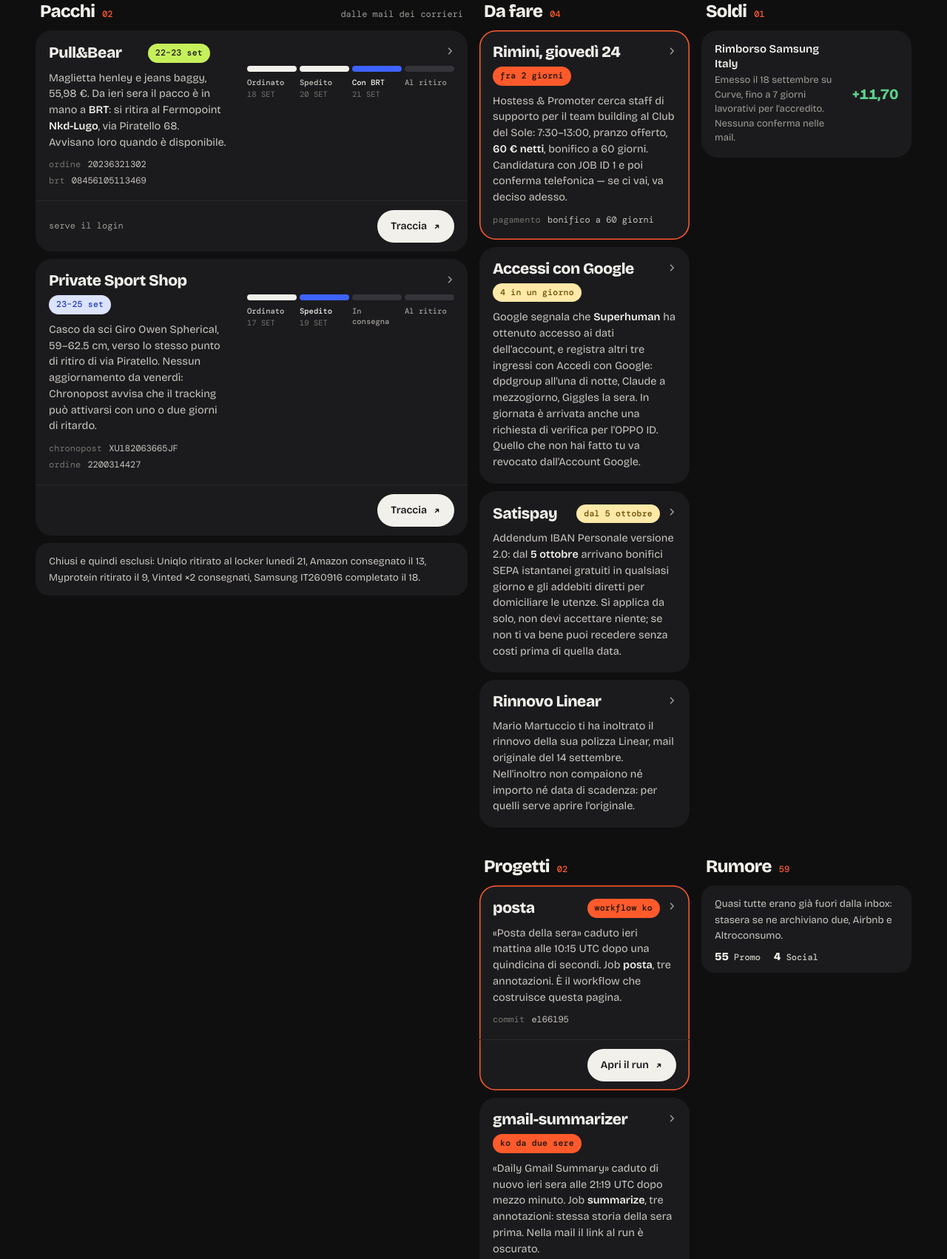
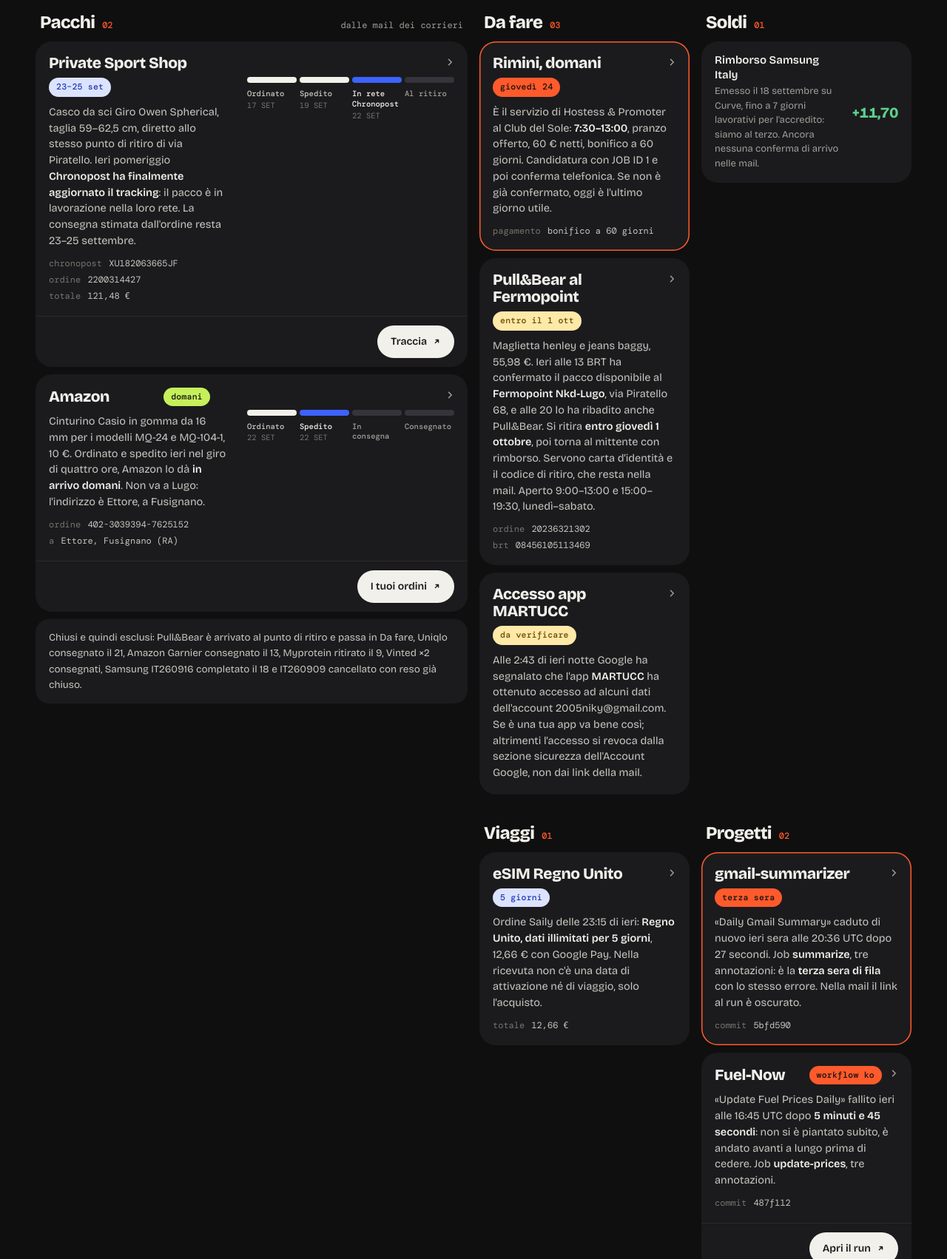
Before and after one commit to martucc/posta, a plain HTML site: page index.html in a window 1280 px wide. Shown: the part 449-2151 px from the top of the page at 74% size. Drawn offline with nearby package versions, Linux system fonts and the light colour scheme.

Commit message:
Riepilogo del 23.09.2026

```diff
--- a/index.html
+++ b/index.html
@@ -196,7 +196,7 @@
       <text x="60" y="47" text-anchor="middle" fill="currentColor"
             style="font:700 12px/1 'JetBrains Mono',monospace;letter-spacing:.22em">LUGO</text>
       <text x="60" y="68" text-anchor="middle" fill="currentColor"
-            style="font:700 15px/1 'JetBrains Mono',monospace;letter-spacing:.04em">22.09</text>
+            style="font:700 15px/1 'JetBrains Mono',monospace;letter-spacing:.04em">23.09</text>
       <text x="60" y="83" text-anchor="middle" fill="currentColor"
             style="font:400 9px/1 'JetBrains Mono',monospace;letter-spacing:.2em">2026 · RA</text>
       <path d="M18 98c8-6 16-6 24 0s16 6 24 0 16-6 24 0" stroke="currentColor" stroke-width="2"/>
@@ -211,14 +211,14 @@
       <button class="install" id="install" type="button">Installa</button>
     </div>
 
-    <h1>Pull&amp;Bear domani, Rimini giovedì, e <span class="hl">due workflow GitHub</span> da rimettere in piedi</h1>
-    <p class="dateline"><b>MAR 22 SET 2026</b> · ultime 24 ore · 122 thread letti</p>
+    <h1>Pull&amp;Bear è al Fermopoint, <span class="hl">Rimini è domani</span>, e due workflow GitHub sono caduti</h1>
+    <p class="dateline"><b>MER 23 SET 2026</b> · ultime 24 ore · 140 thread letti</p>
 
     <div class="board">
-      <div class="urg"><b>4</b><span>Da fare</span></div>
+      <div class="urg"><b>3</b><span>Da fare</span></div>
       <div><b>2</b><span>In viaggio</span></div>
       <div><b>2</b><span>Workflow ko</span></div>
-      <div><b>59</b><span>Rumore</span></div>
+      <div><b>63</b><span>Rumore</span></div>
     </div>
   </header>
   <div class="perf"></div>
@@ -230,37 +230,17 @@
       <div class="rows">
 
         <div class="card">
-          <a class="row" href="https://mail.google.com/mail/u/0/#all/1a0c58193cad3b10" target="_blank" rel="noopener">
+          <a class="row" href="https://mail.google.com/mail/u/0/#all/1a0c8ee7ceaaac36" target="_blank" rel="noopener">
             <svg class="arrow" viewBox="0 0 16 16" fill="none" aria-hidden="true"><path d="M6 3l5 5-5 5" stroke="currentColor" stroke-width="2" stroke-linecap="round" stroke-linejoin="round"/></svg>
-            <div class="row-top"><span class="who">Pull&amp;Bear</span><span class="tag ok">22–23 set</span></div>
-            <p>Maglietta henley e jeans baggy, 55,98 €. Da ieri sera il pacco è in mano a <strong>BRT</strong>: si ritira al Fermopoint <strong>Nkd-Lugo</strong>, via Piratello 68. Avvisano loro quando è disponibile.</p>
+            <div class="row-top"><span class="who">Private Sport Shop</span><span class="tag go">23–25 set</span></div>
+            <p>Casco da sci Giro Owen Spherical, taglia 59–62,5 cm, diretto allo stesso punto di ritiro di via Piratello. Ieri pomeriggio <strong>Chronopost ha finalmente aggiornato il tracking</strong>: il pacco è in lavorazione nella loro rete. La consegna stimata dall&#x27;ordine resta 23–25 settembre.</p>
             <ol class="route">
-              <li class="done"><b>Ordinato</b><em>18 SET</em></li>
-              <li class="done"><b>Spedito</b><em>20 SET</em></li>
-              <li class="now"><b>Con BRT</b><em>21 SET</em></li>
+              <li class="done"><b>Ordinato</b><em>17 SET</em></li>
+              <li class="done"><b>Spedito</b><em>19 SET</em></li>
+              <li class="now"><b>In rete Chronopost</b><em>22 SET</em></li>
               <li><b>Al ritiro</b></li>
             </ol>
-            <div class="meta"><span><i>ordine</i> <code>20236321302</code></span><span><i>brt</i> <code>08456105113469</code></span></div>
-          </a>
-          <div class="foot">
-            <span class="hint">serve il login</span>
-            <a class="btn" href="https://www.pullandbear.com/IT/it/user-profile.html#profile/my-shopping" target="_blank" rel="noopener">
-              Traccia<svg viewBox="0 0 16 16" fill="none"><path d="M5 11l6-6M6 5h5v5" stroke="currentColor" stroke-width="2" stroke-linecap="round" stroke-linejoin="round"/></svg></a>
-          </div>
-        </div>
-
-        <div class="card">
-          <a class="row" href="https://mail.google.com/mail/u/0/#all/1a0b8ba30ad38929" target="_blank" rel="noopener">
-            <svg class="arrow" viewBox="0 0 16 16" fill="none" aria-hidden="true"><path d="M6 3l5 5-5 5" stroke="currentColor" stroke-width="2" stroke-linecap="round" stroke-linejoin="round"/></svg>
-            <div class="row-top"><span class="who">Private Sport Shop</span><span class="tag go">23–25 set</span></div>
-            <p>Casco da sci Giro Owen Spherical, 59–62.5 cm, verso lo stesso punto di ritiro di via Piratello. Nessun aggiornamento da venerdì: Chronopost avvisa che il tracking può attivarsi con uno o due giorni di ritardo.</p>
-            <ol class="route">
-              <li class="done"><b>Ordinato</b><em>17 SET</em></li>
-              <li class="now"><b>Spedito</b><em>19 SET</em></li>
-              <li><b>In consegna</b></li>
-              <li><b>Al ritiro</b></li>
-            </ol>
-            <div class="meta"><span><i>chronopost</i> <code>XU182063665JF</code></span><span><i>ordine</i> <code>2200314427</code></span></div>
+            <div class="meta"><span><i>chronopost</i> <code>XU182063665JF</code></span><span><i>ordine</i> <code>2200314427</code></span><span><i>totale</i> <code>121,48 €</code></span></div>
           </a>
           <div class="foot">
             <a class="btn" href="https://www.chronopost.fr/tracking-no-cms/suivi-page?langue=fr_FR&amp;listeNumerosLT=XU182063665JF" target="_blank" rel="noopener">
@@ -268,44 +248,56 @@
           </div>
         </div>
 
+        <div class="card">
+          <a class="row" href="https://mail.google.com/mail/u/0/#all/1a0c9f988cebfc7b" target="_blank" rel="noopener">
+            <svg class="arrow" viewBox="0 0 16 16" fill="none" aria-hidden="true"><path d="M6 3l5 5-5 5" stroke="currentColor" stroke-width="2" stroke-linecap="round" stroke-linejoin="round"/></svg>
+            <div class="row-top"><span class="who">Amazon</span><span class="tag ok">domani</span></div>
+            <p>Cinturino Casio in gomma da 16 mm per i modelli MQ-24 e MQ-104-1, 10 €. Ordinato e spedito ieri nel giro di quattro ore, Amazon lo dà <strong>in arrivo domani</strong>. Non va a Lugo: l&#x27;indirizzo è Ettore, a Fusignano.</p>
+            <ol class="route">
+              <li class="done"><b>Ordinato</b><em>22 SET</em></li>
+              <li class="now"><b>Spedito</b><em>22 SET</em></li>
+              <li><b>In consegna</b></li>
+              <li><b>Consegnato</b></li>
+            </ol>
+            <div class="meta"><span><i>ordine</i> <code>402-3039394-7625152</code></span><span><i>a</i> <code>Ettore, Fusignano (RA)</code></span></div>
+          </a>
+          <div class="foot">
+            <a class="btn" href="https://www.amazon.it/gp/css/order-history" target="_blank" rel="noopener">
+              I tuoi ordini<svg viewBox="0 0 16 16" fill="none"><path d="M5 11l6-6M6 5h5v5" stroke="currentColor" stroke-width="2" stroke-linecap="round" stroke-linejoin="round"/></svg></a>
+          </div>
+        </div>
+
       </div>
-      <div class="quiet">Chiusi e quindi esclusi: Uniqlo ritirato al locker lunedì 21, Amazon consegnato il 13, Myprotein ritirato il 9, Vinted ×2 consegnati, Samsung IT260916 completato il 18.</div>
+      <div class="quiet">Chiusi e quindi esclusi: Pull&amp;Bear è arrivato al punto di ritiro e passa in Da fare, Uniqlo consegnato il 21, Amazon Garnier consegnato il 13, Myprotein ritirato il 9, Vinted ×2 consegnati, Samsung IT260916 completato il 18 e IT260909 cancellato con reso già chiuso.</div>
     </section>
 
     <section>
-      <div class="sec-head"><h2>Da fare</h2><span class="n">04</span><span class="rule"></span></div>
+      <div class="sec-head"><h2>Da fare</h2><span class="n">03</span><span class="rule"></span></div>
       <div class="rows">
 
         <div class="card urgent">
           <a class="row" href="https://mail.google.com/mail/u/0/#all/1a0be250786b462e" target="_blank" rel="noopener">
             <svg class="arrow" viewBox="0 0 16 16" fill="none" aria-hidden="true"><path d="M6 3l5 5-5 5" stroke="currentColor" stroke-width="2" stroke-linecap="round" stroke-linejoin="round"/></svg>
-            <div class="row-top"><span class="who">Rimini, giovedì 24</span><span class="tag crit">fra 2 giorni</span></div>
-            <p>Hostess &amp; Promoter cerca staff di supporto per il team building al Club del Sole: 7:30–13:00, pranzo offerto, <strong>60 € netti</strong>, bonifico a 60 giorni. Candidatura con JOB ID 1 e poi conferma telefonica — se ci vai, va deciso adesso.</p>
+            <div class="row-top"><span class="who">Rimini, domani</span><span class="tag crit">giovedì 24</span></div>
+            <p>È il servizio di Hostess &amp; Promoter al Club del Sole: <strong>7:30–13:00</strong>, pranzo offerto, 60 € netti, bonifico a 60 giorni. Candidatura con JOB ID 1 e poi conferma telefonica. Se non è già confermato, oggi è l&#x27;ultimo giorno utile.</p>
             <div class="meta"><span><i>pagamento</i> <code>bonifico a 60 giorni</code></span></div>
           </a>
         </div>
 
         <div class="card">
-          <a class="row" href="https://mail.google.com/mail/u/0/#all/1a0c32c99f933f98" target="_blank" rel="noopener">
+          <a class="row" href="https://mail.google.com/mail/u/0/#all/1a0c8c963515f8da" target="_blank" rel="noopener">
             <svg class="arrow" viewBox="0 0 16 16" fill="none" aria-hidden="true"><path d="M6 3l5 5-5 5" stroke="currentColor" stroke-width="2" stroke-linecap="round" stroke-linejoin="round"/></svg>
-            <div class="row-top"><span class="who">Accessi con Google</span><span class="tag warn">4 in un giorno</span></div>
-            <p>Google segnala che <strong>Superhuman</strong> ha ottenuto accesso ai dati dell&#x27;account, e registra altri tre ingressi con Accedi con Google: dpdgroup all&#x27;una di notte, Claude a mezzogiorno, Giggles la sera. In giornata è arrivata anche una richiesta di verifica per l&#x27;OPPO ID. Quello che non hai fatto tu va revocato dall&#x27;Account Google.</p>
+            <div class="row-top"><span class="who">Pull&amp;Bear al Fermopoint</span><span class="tag warn">entro il 1 ott</span></div>
+            <p>Maglietta henley e jeans baggy, 55,98 €. Ieri alle 13 BRT ha confermato il pacco disponibile al <strong>Fermopoint Nkd-Lugo</strong>, via Piratello 68, e alle 20 lo ha ribadito anche Pull&amp;Bear. Si ritira <strong>entro giovedì 1 ottobre</strong>, poi torna al mittente con rimborso. Servono carta d&#x27;identità e il codice di ritiro, che resta nella mail. Aperto 9:00–13:00 e 15:00–19:30, lunedì–sabato.</p>
+            <div class="meta"><span><i>ordine</i> <code>20236321302</code></span><span><i>brt</i> <code>08456105113469</code></span></div>
           </a>
         </div>
 
         <div class="card">
-          <a class="row" href="https://mail.google.com/mail/u/0/#all/1a0c4b68bef31655" target="_blank" rel="noopener">
+          <a class="row" href="https://mail.google.com/mail/u/0/#all/1a0c691adb5d08e7" target="_blank" rel="noopener">
             <svg class="arrow" viewBox="0 0 16 16" fill="none" aria-hidden="true"><path d="M6 3l5 5-5 5" stroke="currentColor" stroke-width="2" stroke-linecap="round" stroke-linejoin="round"/></svg>
-            <div class="row-top"><span class="who">Satispay</span><span class="tag warn">dal 5 ottobre</span></div>
-            <p>Addendum IBAN Personale versione 2.0: dal <strong>5 ottobre</strong> arrivano bonifici SEPA istantanei gratuiti in qualsiasi giorno e gli addebiti diretti per domiciliare le utenze. Si applica da solo, non devi accettare niente; se non ti va bene puoi recedere senza costi prima di quella data.</p>
-          </a>
-        </div>
-
-        <div class="card">
-          <a class="row" href="https://mail.google.com/mail/u/0/#all/1a0c50e42eb0987e" target="_blank" rel="noopener">
-            <svg class="arrow" viewBox="0 0 16 16" fill="none" aria-hidden="true"><path d="M6 3l5 5-5 5" stroke="currentColor" stroke-width="2" stroke-linecap="round" stroke-linejoin="round"/></svg>
-            <div class="row-top"><span class="who">Rinnovo Linear</span></div>
-            <p>Mario Martuccio ti ha inoltrato il rinnovo della sua polizza Linear, mail originale del 14 settembre. Nell&#x27;inoltro non compaiono né importo né data di scadenza: per quelli serve aprire l&#x27;originale.</p>
+            <div class="row-top"><span class="who">Accesso app MARTUCC</span><span class="tag warn">da verificare</span></div>
+            <p>Alle 2:43 di ieri notte Google ha segnalato che l&#x27;app <strong>MARTUCC</strong> ha ottenuto accesso ad alcuni dati dell&#x27;account 2005niky@gmail.com. Se è una tua app va bene così; altrimenti l&#x27;accesso si revoca dalla sezione sicurezza dell&#x27;Account Google, non dai link della mail.</p>
           </a>
         </div>
 
@@ -320,7 +312,23 @@
           <a class="cash" href="https://mail.google.com/mail/u/0/#all/1a0bb9883bca7a4a" target="_blank" rel="noopener">
             <span class="amt in">+11,70</span>
             <span class="cash-txt"><b>Rimborso Samsung Italy</b>
-              <span>Emesso il 18 settembre su Curve, fino a 7 giorni lavorativi per l&#x27;accredito. Nessuna conferma nelle mail.</span></span>
+              <span>Emesso il 18 settembre su Curve, fino a 7 giorni lavorativi per l&#x27;accredito: siamo al terzo. Ancora nessuna conferma di arrivo nelle mail.</span></span>
+          </a>
+        </div>
+
+      </div>
+    </section>
+
+    <section>
+      <div class="sec-head"><h2>Viaggi</h2><span class="n">01</span><span class="rule"></span></div>
+      <div class="rows">
+
+        <div class="card">
+          <a class="row" href="https://mail.google.com/mail/u/0/#all/1a0caf912c1aa2e9" target="_blank" rel="noopener">
+            <svg class="arrow" viewBox="0 0 16 16" fill="none" aria-hidden="true"><path d="M6 3l5 5-5 5" stroke="currentColor" stroke-width="2" stroke-linecap="round" stroke-linejoin="round"/></svg>
+            <div class="row-top"><span class="who">eSIM Regno Unito</span><span class="tag go">5 giorni</span></div>
+            <p>Ordine Saily delle 23:15 di ieri: <strong>Regno Unito, dati illimitati per 5 giorni</strong>, 12,66 € con Google Pay. Nella ricevuta non c&#x27;è una data di attivazione né di viaggio, solo l&#x27;acquisto.</p>
+            <div class="meta"><span><i>totale</i> <code>12,66 €</code></span></div>
           </a>
         </div>
 
@@ -332,24 +340,57 @@
       <div class="rows">
 
         <div class="card urgent">
-          <a class="row" href="https://mail.google.com/mail/u/0/#all/1a0c3774c37ae606" target="_blank" rel="noopener">
+          <a class="row" href="https://mail.google.com/mail/u/0/#all/1a0cad609e374480" target="_blank" rel="noopener">
             <svg class="arrow" viewBox="0 0 16 16" fill="none" aria-hidden="true"><path d="M6 3l5 5-5 5" stroke="currentColor" stroke-width="2" stroke-linecap="round" stroke-linejoin="round"/></svg>
-            <div class="row-top"><span class="who">posta</span><span class="tag crit">workflow ko</span></div>
-            <p>«Posta della sera» caduto ieri mattina alle 10:15 UTC dopo una quindicina di secondi. Job <strong>posta</strong>, tre annotazioni. È il workflow che costruisce questa pagina.</p>
-            <div class="meta"><span><i>commit</i> <code>e166195</code></span></div>
+            <div class="row-top"><span class="who">gmail-summarizer</span><span class="tag crit">terza sera</span></div>
+            <p>«Daily Gmail Summary» caduto di nuovo ieri sera alle 20:36 UTC dopo 27 secondi. Job <strong>summarize</strong>, tre annotazioni: è la <strong>terza sera di fila</strong> con lo stesso errore. Nella mail il link al run è oscurato.</p>
+            <div class="meta"><span><i>commit</i> <code>5bfd590</code></span></div>
+          </a>
+        </div>
+
+        <div class="card">
+          <a class="row" href="https://mail.google.com/mail/u/0/#all/1a0ca0225ee88c0f" target="_blank" rel="noopener">
+            <svg class="arrow" viewBox="0 0 16 16" fill="none" aria-hidden="true"><path d="M6 3l5 5-5 5" stroke="currentColor" stroke-width="2" stroke-linecap="round" stroke-linejoin="round"/></svg>
+            <div class="row-top"><span class="who">Fuel-Now</span><span class="tag crit">workflow ko</span></div>
+            <p>«Update Fuel Prices Daily» fallito ieri alle 16:45 UTC dopo <strong>5 minuti e 45 secondi</strong>: non si è piantato subito, è andato avanti a lungo prima di cedere. Job <strong>update-prices</strong>, tre annotazioni.</p>
+            <div class="meta"><span><i>commit</i> <code>487f112</code></span></div>
           </a>
           <div class="foot">
-            <a class="btn" href="https://github.com/martucc/posta/actions/runs/35587785105" target="_blank" rel="noopener">
+            <a class="btn" href="https://github.com/martucc/Fuel-Now/actions/runs/35755555969" target="_blank" rel="noopener">
               Apri il run<svg viewBox="0 0 16 16" fill="none"><path d="M5 11l6-6M6 5h5v5" stroke="currentColor" stroke-width="2" stroke-linecap="round" stroke-linejoin="round"/></svg></a>
           </div>
         </div>
 
+      </div>
+    </section>
+
+    <section>
+      <div class="sec-head"><h2>Lavoro</h2><span class="n">03</span><span class="rule"></span></div>
+      <div class="rows">
+
         <div class="card">
-          <a class="row" href="https://mail.google.com/mail/u/0/#all/1a0c5d7224a0aa1e" target="_blank" rel="noopener">
+          <a class="row" href="https://mail.google.com/mail/u/0/#all/1a0c85eebfc0e96b" target="_blank" rel="noopener">
             <svg class="arrow" viewBox="0 0 16 16" fill="none" aria-hidden="true"><path d="M6 3l5 5-5 5" stroke="currentColor" stroke-width="2" stroke-linecap="round" stroke-linejoin="round"/></svg>
-            <div class="row-top"><span class="who">gmail-summarizer</span><span class="tag crit">ko da due sere</span></div>
-            <p>«Daily Gmail Summary» caduto di nuovo ieri sera alle 21:19 UTC dopo mezzo minuto. Job <strong>summarize</strong>, tre annotazioni: stessa storia della sera prima. Nella mail il link al run è oscurato.</p>
-            <div class="meta"><span><i>commit</i> <code>5bfd590</code></span></div>
+            <div class="row-top"><span class="who">Vetrofanie, Bologna o Reggio</span><span class="tag go">5–9 ott</span></div>
+            <p>Hostess &amp; Promoter cerca chi sa applicare pellicole adesive su banchi e espositori: <strong>50 € netti per punto vendita</strong>, si possono fare più punti. Un giorno a scelta tra lunedì 5 e venerdì 9 ottobre. Coop di San Giovanni in Persiceto (BO) è il JOB ID 6, Conad di Guastalla (RE) il JOB ID 7. Nelle note chiedono esperienza pregressa e se hai le scarpe antinfortunistiche.</p>
+            <div class="meta"><span><i>pagamento</i> <code>bonifico a 60 giorni</code></span></div>
+          </a>
+        </div>
+
+        <div class="card">
+          <a class="row" href="https://mail.google.com/mail/u/0/#all/1a0c9b9f79f15e19" target="_blank" rel="noopener">
+            <svg class="arrow" viewBox="0 0 16 16" fill="none" aria-hidden="true"><path d="M6 3l5 5-5 5" stroke="currentColor" stroke-width="2" stroke-linecap="round" stroke-linejoin="round"/></svg>
+            <div class="row-top"><span class="who">Runner a Fidenza</span><span class="tag go">dom 12 ott</span></div>
+            <p>Sempre Hostess &amp; Promoter, <strong>JOB ID 555</strong>: staff per il ritiro degli acquisti degli ospiti nei negozi del village, con tracciamento ed etichettatura. <strong>90 € netti</strong> per l&#x27;intero servizio, domenica 12 ottobre.</p>
+            <div class="meta"><span><i>compenso</i> <code>90 € netti</code></span></div>
+          </a>
+        </div>
+
+        <div class="card">
+          <a class="row" href="https://mail.google.com/mail/u/0/#all/1a0c9907e6e9e050" target="_blank" rel="noopener">
+            <svg class="arrow" viewBox="0 0 16 16" fill="none" aria-hidden="true"><path d="M6 3l5 5-5 5" stroke="currentColor" stroke-width="2" stroke-linecap="round" stroke-linejoin="round"/></svg>
+            <div class="row-top"><span class="who">Avvisi LinkedIn</span></div>
+            <p>Tre avvisi in giornata, otto posizioni in tutto. Le più vicine al profilo: <strong>Security Engineer WAF</strong> e <strong>Security Manager / Cyber Specialist</strong> da Avangarde Group, esperto Google Workspace, più un <strong>Consulente HSE</strong> di Adecco su Forlì-Cesena. Il resto è Dynamics 365 e sistemi documentali.</p>
           </a>
         </div>
 
@@ -357,17 +398,17 @@
     </section>
 
     <section>
-      <div class="sec-head"><h2>Rumore</h2><span class="n">59</span><span class="rule"></span></div>
+      <div class="sec-head"><h2>Rumore</h2><span class="n">63</span><span class="rule"></span></div>
       <div class="quiet">
-        Quasi tutte erano già fuori dalla inbox: stasera se ne archiviano due, Airbnb e Altroconsumo.
-        <div class="split"><span><i>55</i> Promo</span><span><i>4</i> Social</span></div>
+        Etichettate e lasciate in inbox: stasera non si archivia niente.
+        <div class="split"><span><i>26</i> Promo</span><span><i>12</i> Promo/Sport</span><span><i>10</i> Promo/Moda</span><span><i>15</i> Altro</span></div>
       </div>
     </section>
 
   </div>
 
   <footer>
-    Nessuna prenotazione nei prossimi 14 giorni. Codici e PIN restano nelle mail, non in pagina.<br>
+    Nessuna prenotazione nei prossimi 14 giorni. PIN e codici di ritiro restano nelle mail, non in pagina.<br>
     Ogni riquadro apre la mail da cui viene.
   </footer>
 
```
